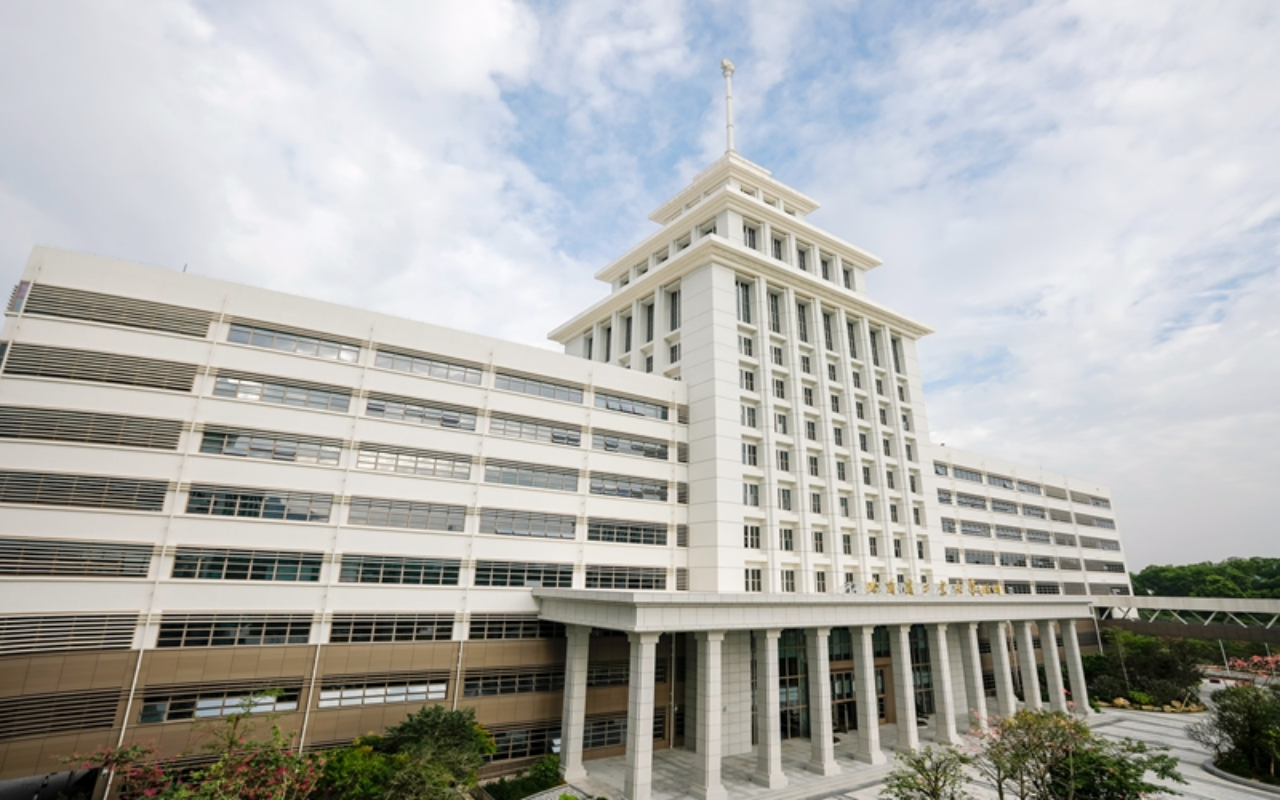
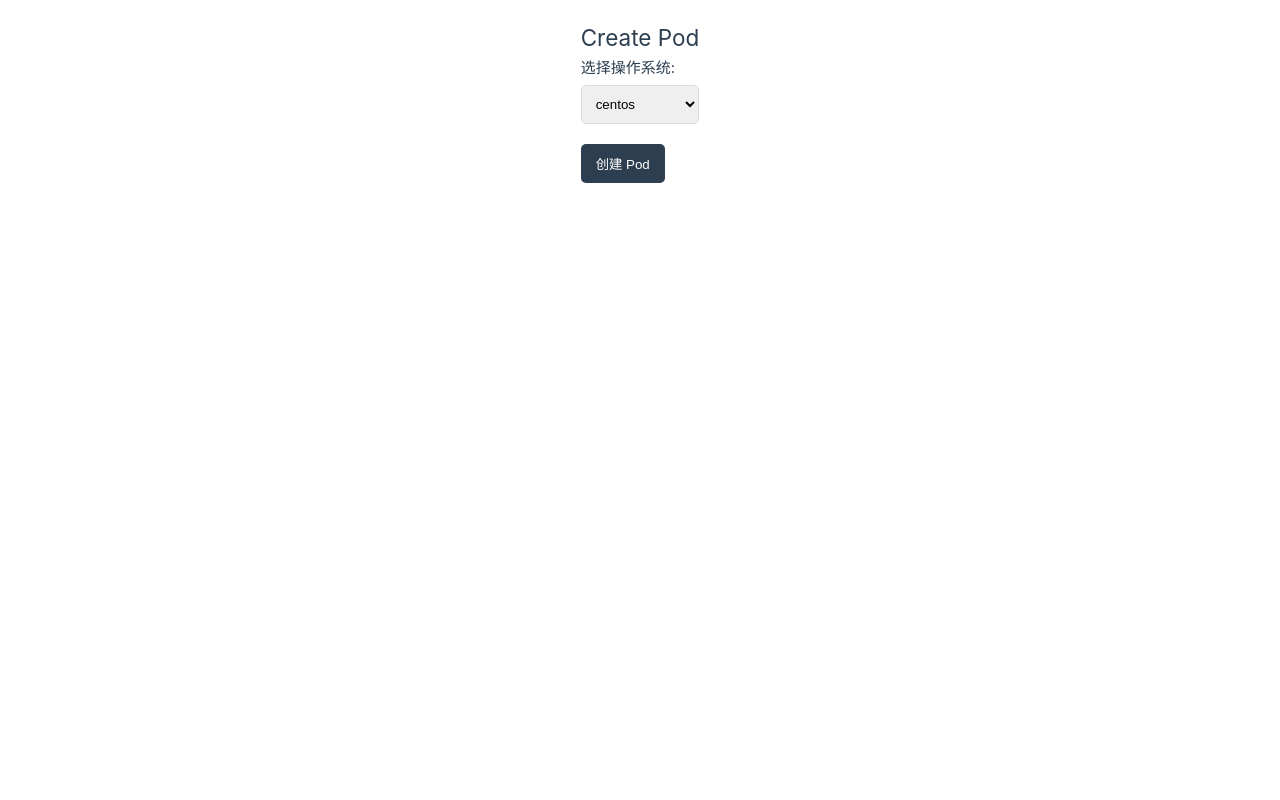
Before and after one commit to GPU-Sharing-HITSZ-21/GPU-Sharing-Platform, a Vue app in the folder frontend/gpu-sharing-platform-frontend/: page /create-pod in a window 1280 px wide. Before the commit this address had no page. Built offline with nearby package versions, Linux system fonts and the light colour scheme.

Commit message:
feature:获取pod

```diff
--- a/frontend/gpu-sharing-platform-frontend/src/App.vue
+++ b/frontend/gpu-sharing-platform-frontend/src/App.vue
@@ -1,25 +1,45 @@
 <script setup lang="ts">
-import { RouterLink, RouterView } from 'vue-router'
-import HelloWorld from './components/HelloWorld.vue'
+import { RouterView, useRoute } from 'vue-router';
+import { computed } from 'vue';
+
+const route = useRoute();
+const isHomeOrLogin = computed(() => {
+  return route.path === '/' || route.path === '/auth';
+});
 </script>
 
 <template>
-  <RouterView />
+  <div :class="{ 'background-image': isHomeOrLogin, 'full-screen': !isHomeOrLogin }">
+    <RouterView />
+  </div>
 </template>
 
 <style>
 body {
+  margin: 0;
+  padding: 0;
+}
+
+.background-image {
   background-color: #f0f0f0; /* 设置背景颜色 */
   background-image: url('./assets/background.jpg'); /* 设置背景图像（可选） */
   background-size: cover; /* 背景图像填充 */
   background-position: center; /* 背景图像居中 */
-  margin: 0; /* 去掉默认边距 */
-  height: 100vh; /* 设置高度 */
+  position: fixed; /* 使用固定定位 */
+  top: 0;
+  left: 0;
+  width: 100%; /* 确保宽度为100% */
+  height: 100%; /* 确保高度为100% */
+}
+
+.full-screen {
+  width: 100%;
+  height: 100%;
 }
 
 header {
   line-height: 1.5;
-  max-height: 100vh;
+  max-height: 0;
 }
 
 .logo {
@@ -29,7 +49,7 @@ header {
 
 nav {
   width: 100%;
-  font-size: 12px;
+  font-size: 0px;
   text-align: center;
   margin-top: 2rem;
 }
@@ -73,7 +93,6 @@ nav a:first-of-type {
     text-align: left;
     margin-left: -1rem;
     font-size: 1rem;
-
     padding: 1rem 0;
     margin-top: 1rem;
   }
--- a/frontend/gpu-sharing-platform-frontend/src/router/index.ts
+++ b/frontend/gpu-sharing-platform-frontend/src/router/index.ts
@@ -3,6 +3,8 @@ import HomeView from '../views/HomeView.vue'
 import TerminalView from "@/views/TerminalView.vue";
 import TestInstance from "@/views/TestInstance.vue";
 import LoginRegister from "@/views/LoginRegister.vue";
+import UserPodsView from "@/views/UserPodsView.vue";
+import CreatePodView from "@/views/CreatePodView.vue";
 
 const router = createRouter({
   history: createWebHistory(import.meta.env.BASE_URL),
@@ -34,6 +36,16 @@ const router = createRouter({
       path: '/auth',
       name: 'auth',
       component: LoginRegister
+    },
+    {
+      path: '/pods',
+      name: 'pods',
+      component: UserPodsView
+    },
+    {
+      path: '/create-pod',
+      name: 'create-pod',
+      component: CreatePodView
     }
   ]
 })
--- /dev/null
+++ b/frontend/gpu-sharing-platform-frontend/src/views/CreatePodView.vue
@@ -0,0 +1,92 @@
+<template>
+  <div class="container">
+    <h2>Create Pod</h2>
+    <form @submit.prevent="submitForm">
+<!--      <div class="form-group">-->
+<!--        <label for="cpu">选择 CPU 核数:</label>-->
+<!--        <select v-model="selectedCpu" id="cpu">-->
+<!--          <option v-for="cpu in cpuOptions" :key="cpu" :value="cpu">{{ cpu }}</option>-->
+<!--        </select>-->
+<!--      </div>-->
+
+      <div class="form-group">
+        <label for="image">选择操作系统:</label>
+        <select v-model="selectedSystem" id="image">
+          <option v-for="image in systemOptions" :key="image" :value="image">{{ image }}</option>
+        </select>
+      </div>
+
+      <button type="submit" class="create-button">创建 Pod</button>
+    </form>
+  </div>
+</template>
+
+<script>
+import axios from 'axios';
+
+export default {
+  data() {
+    return {
+      // selectedCpu: 1, // 默认选择 1 核
+      selectedSystem: 'centos', // 默认选择操作系统
+      // cpuOptions: [1, 2, 4, 8, 16], // 可选择的 CPU 核数
+      systemOptions: ['centos'] // 可选择的操作系统
+    };
+  },
+  methods: {
+    async submitForm() {
+      try {
+        const response = await axios.post('/api/container/create', {
+          cpu: this.selectedCpu,
+          image: this.selectedSystem, // 传递所选的操作系统
+          // 其他必要的参数
+        });
+        alert('Pod 创建成功！');
+        // 跳转到 Pod 列表页面
+        this.$router.push('/pods'); // 假设 '/pods' 是 Pod 列表的路由
+      } catch (error) {
+        console.error("Error creating pod:", error);
+        alert('创建 Pod 失败！');
+      }
+    }
+  }
+};
+</script>
+
+<style>
+.container {
+  width: 100%; /* 使容器宽度为100% */
+  height: 100%; /* 使容器高度为100% */
+  padding: 20px; /* 添加内边距 */
+  box-sizing: border-box; /* 包含内边距在宽高计算内 */
+}
+
+.form-group {
+  margin-bottom: 20px; /* 每个表单组之间的间距 */
+}
+
+label {
+  display: block; /* 标签占一行 */
+  margin-bottom: 5px; /* 标签与下方元素的间距 */
+}
+
+select {
+  width: 100%; /* 下拉框宽度为100% */
+  padding: 10px; /* 添加内边距 */
+  border: 1px solid #ddd; /* 边框样式 */
+  border-radius: 5px; /* 圆角 */
+}
+
+.create-button {
+  padding: 10px 15px; /* 按钮内边距 */
+  background-color: #2c3e50; /* 按钮背景色 */
+  color: white; /* 按钮文字颜色 */
+  border: none; /* 去掉边框 */
+  border-radius: 5px; /* 圆角 */
+  cursor: pointer; /* 鼠标指针样式 */
+}
+
+.create-button:hover {
+  background-color: #34495e; /* 悬停时背景色 */
+}
+</style>
--- a/frontend/gpu-sharing-platform-frontend/src/views/LoginRegister.vue
+++ b/frontend/gpu-sharing-platform-frontend/src/views/LoginRegister.vue
@@ -54,7 +54,7 @@ export default {
         });
         const {token} = response.data;
         localStorage.setItem("token", token);
-        this.$router.push("/home"); // 登录成功后跳转到仪表盘页面
+        this.$router.push("/pods"); // 登录成功后跳转到仪表盘页面
       } catch (error) {
         this.errorMessage = error.response?.data?.message || "登录失败";
       }
--- /dev/null
+++ b/frontend/gpu-sharing-platform-frontend/src/views/UserPodsView.vue
@@ -0,0 +1,218 @@
+<template>
+  <div class="container">
+    <h2>
+      Pod List
+      <button @click="createPod" class="create-pod-button">新建 Pod</button>
+    </h2>
+    <table>
+      <thead>
+      <tr>
+        <th>ID</th>
+        <th>Pod Name</th>
+        <th>Username</th>
+        <th>SSH Address</th>
+        <th>Port Number</th>
+        <th>Created At</th>
+        <th>Updated At</th>
+        <th>Action</th> <!-- 新增 Action 列 -->
+      </tr>
+      </thead>
+      <tbody>
+      <tr v-for="(item, index) in responseList" :key="index">
+        <td>{{ item.ID }}</td>
+        <td>{{ item.PodName }}</td>
+        <td>{{ item.Username }}</td>
+        <td>{{ item.ssh_address }}</td>
+        <td>{{ item.port_num }}</td>
+        <td>{{ item.CreatedAt }}</td>
+        <td>{{ item.UpdatedAt }}</td>
+        <td>
+          <button @click="getSshLink(item)">Get SSH Link</button> <!-- 新增按钮 -->
+        </td>
+      </tr>
+      </tbody>
+    </table>
+
+    <!-- 模态框 -->
+    <div v-if="isModalVisible" class="modal">
+      <div class="modal-content">
+        <span class="close" @click="closeModal">&times;</span>
+        <h3>SSH Link</h3>
+        <p>{{ sshLink }}</p>
+        <button class="copy-button" @click="copyToClipboard">Copy to Clipboard</button>
+      </div>
+    </div>
+  </div>
+</template>
+
+<script>
+import axios from 'axios';
+import { useRouter } from 'vue-router'; // 导入 vue-router
+
+export default {
+  data() {
+    return {
+      responseList: [], // 存储从API获取的数据
+      isModalVisible: false, // 控制模态框的显示
+      sshLink: '', // 存储当前 SSH 链接
+      router: null // 存储路由实例
+    };
+  },
+  mounted() {
+    this.router = useRouter(); // 获取路由实例
+    this.getResponseData(); // 发送请求获取数据
+  },
+  methods: {
+    async getResponseData() {
+      try {
+        // 发送GET请求到API
+        const response = await axios.get('/api/container/myPods');
+        // 将返回的 pods 数据赋值给 responseList
+        this.responseList = response.data.pods;
+      } catch (error) {
+        console.error("Error fetching data:", error);
+      }
+    },
+    getSshLink(item) {
+      // 在这里处理 SSH 链接的逻辑
+      this.sshLink = `ssh root@${item.ssh_address} -p ${item.port_num}`;
+      this.isModalVisible = true; // 显示模态框
+    },
+    closeModal() {
+      this.isModalVisible = false; // 关闭模态框
+    },
+    copyToClipboard() {
+      navigator.clipboard.writeText(this.sshLink)
+          .then(() => {
+            alert('SSH Link copied to clipboard!');
+          })
+          .catch(err => {
+            console.error('Failed to copy: ', err);
+          });
+    },
+    createPod() {
+      // 使用 vue-router 跳转到新建 Pod 的视图
+      this.router.push('/create-pod'); // 替换为新建 Pod 的路由路径
+    }
+  }
+};
+</script>
+
+<style>
+.container {
+  width: 100%; /* 使容器宽度为100% */
+  height: 100%; /* 使容器高度为100% */
+  padding: 20px; /* 添加内边距 */
+  box-sizing: border-box; /* 包含内边距在宽高计算内 */
+}
+
+h2 {
+  display: flex; /* 使用 Flexbox 布局 */
+  justify-content: space-between; /* 两侧对齐 */
+  align-items: center; /* 垂直居中对齐 */
+}
+
+table {
+  width: 100%;
+  border-collapse: collapse;
+  margin-top: 20px; /* 与标题之间添加间距 */
+}
+
+th, td {
+  padding: 10px;
+  border: 1px solid #ddd;
+  text-align: left;
+}
+
+th {
+  background-color: #2c3e50;
+  color: #ecf0f1;
+}
+
+td {
+  background-color: #34495e;
+  color: #ecf0f1;
+}
+
+tbody tr:nth-child(even) {
+  background-color: #2c3e50;
+}
+
+/* 新建 Pod 按钮样式 */
+.create-pod-button {
+  margin-left: 20px; /* 添加左边距 */
+  padding: 5px 10px; /* 添加内边距 */
+  background-color: #2c3e50; /* 按钮背景色 */
+  color: white; /* 按钮文字颜色 */
+  border: none; /* 去掉边框 */
+  border-radius: 5px; /* 圆角 */
+  cursor: pointer; /* 鼠标指针样式 */
+}
+
+.create-pod-button:hover {
+  background-color: #34495e; /* 悬停时背景色 */
+}
+
+/* 模态框样式 */
+.modal {
+  position: fixed;
+  z-index: 1;
+  left: 0;
+  top: 0;
+  width: 100%;
+  height: 100%;
+  overflow: auto;
+  background-color: rgba(0, 0, 0, 0.7); /* 更深的半透明背景 */
+  display: flex;
+  justify-content: center;
+  align-items: center;
+}
+
+.modal-content {
+  background-color: #fff;
+  margin: auto;
+  padding: 20px;
+  border: 1px solid #888;
+  border-radius: 8px; /* 圆角 */
+  width: 90%;
+  max-width: 400px; /* 最大宽度 */
+  box-shadow: 0 4px 8px rgba(0, 0, 0, 0.2); /* 阴影 */
+  display: flex; /* 设置为 Flexbox 布局 */
+  flex-direction: column; /* 垂直排列内容 */
+  align-items: center; /* 水平居中对齐 */
+  justify-content: center; /* 垂直居中对齐 */
+}
+
+h3 {
+  margin-top: 0; /* 移除标题的上边距 */
+}
+
+.close {
+  color: #aaa;
+  float: right;
+  font-size: 28px;
+  font-weight: bold;
+}
+
+.close:hover,
+.close:focus {
+  color: black;
+  text-decoration: none;
+  cursor: pointer;
+}
+
+.copy-button {
+  background-color: #2c3e50; /* 按钮背景色 */
+  color: white; /* 按钮文字颜色 */
+  border: none; /* 去掉边框 */
+  padding: 10px 15px; /* 添加内边距 */
+  border-radius: 5px; /* 圆角 */
+  cursor: pointer; /* 鼠标指针样式 */
+  transition: background-color 0.3s; /* 平滑过渡效果 */
+  margin-top: 10px; /* 按钮上方添加间距 */
+}
+
+.copy-button:hover {
+  background-color: #34495e; /* 悬停时背景色 */
+}
+</style>
```
